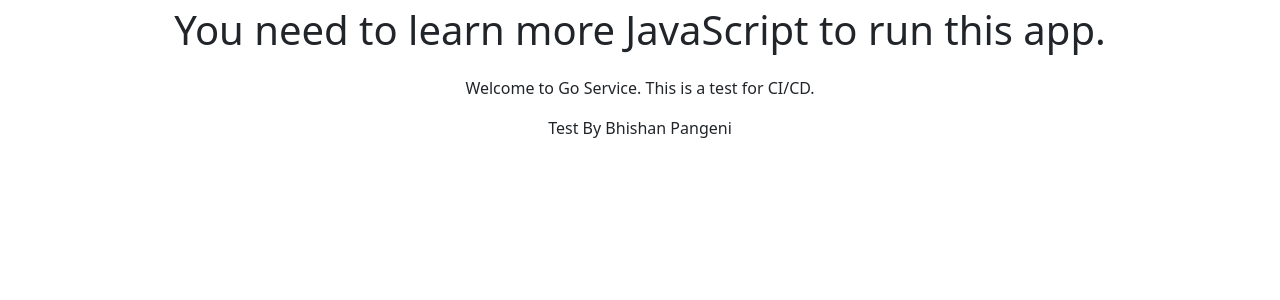
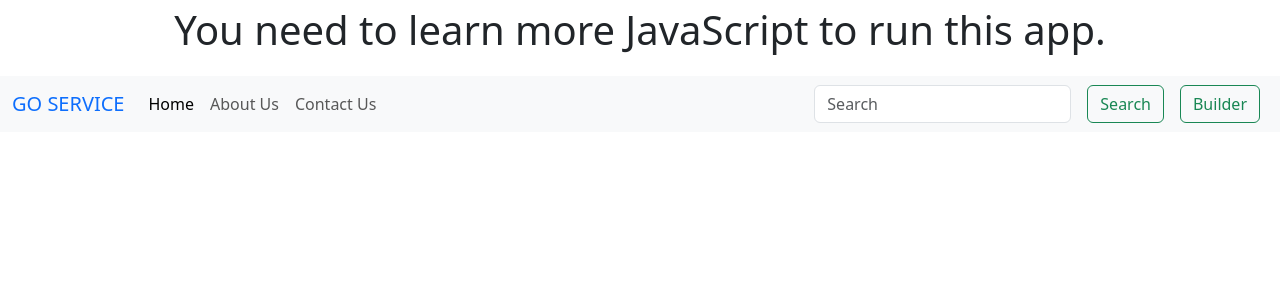
Before and after one commit to Med-Time/GO_SERVICE, a React (Create React App) app: page / in a window 1280 px wide. Shown: the top 300 px of the page. Built offline with nearby package versions, Linux system fonts and the light colour scheme.

Commit message:
new file

```diff
--- a/src/App.js
+++ b/src/App.js
@@ -1,14 +1,9 @@
-// import logo from './logo.svg';
+import Navbar from './components/Navbar';
 import './App.css';
 
 function App() {
   return (
-    <div className="App">
-        <p>
-          Welcome to Go Service. This is a test for CI/CD.
-        </p>
-          Test By Bhishan Pangeni
-    </div>
+    <Navbar></Navbar>
   );
 }
 
--- /dev/null
+++ b/src/components/Navbar.js
@@ -0,0 +1,35 @@
+import React from 'react'
+
+export default function navbar() {
+  return (
+    <>
+    <nav className="navbar navbar-expand-lg bg-body-tertiary">
+<div className="container-fluid">
+  <a className="navbar-brand text-primary" href="/">GO SERVICE</a>
+  <button className="navbar-toggler" type="button" data-bs-toggle="collapse" data-bs-target="#navbarSupportedContent"
+    aria-controls="navbarSupportedContent" aria-expanded="false" aria-label="Toggle navigation">
+    <span className="navbar-toggler-icon"></span>
+  </button>
+  <div className="collapse navbar-collapse" id="navbarSupportedContent">
+    <ul className="navbar-nav me-auto mb-2 mb-lg-0">
+      <li className="nav-item">
+        <a className="nav-link active" aria-current="page" href="/">Home</a>
+      </li>
+      <li className="nav-item">
+        <a className="nav-link" href="/">About Us</a>
+      </li>
+      <li className="nav-item">
+        <a className="nav-link" href="/">Contact Us</a>
+      </li>
+    </ul>
+    <form className="d-flex" role="search">
+      <input className="form-control me-2" type="search" placeholder="Search" aria-label="Search"/>
+      <button className="btn btn-outline-success mx-2" type="submit">Search</button>
+      <button className="btn btn-outline-success mx-2" type="login">Builder</button>
+    </form>
+  </div>
+</div>
+</nav>
+    </>
+  )
+}
```
